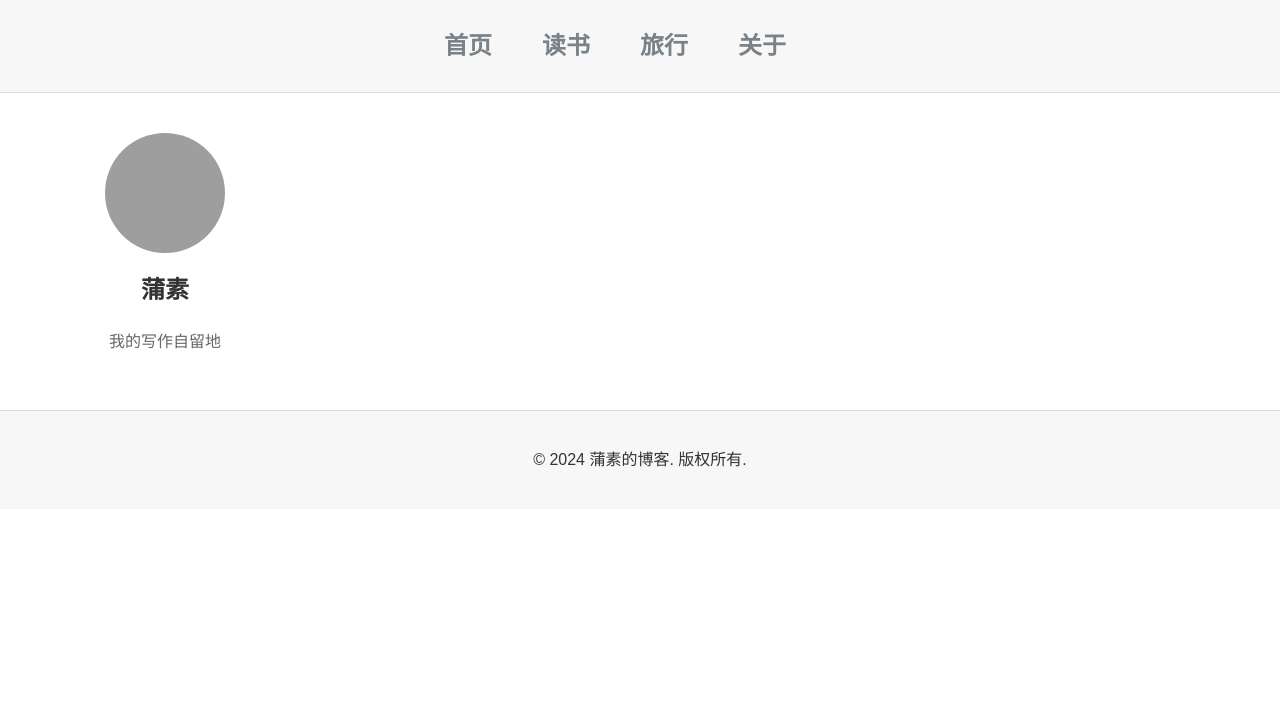
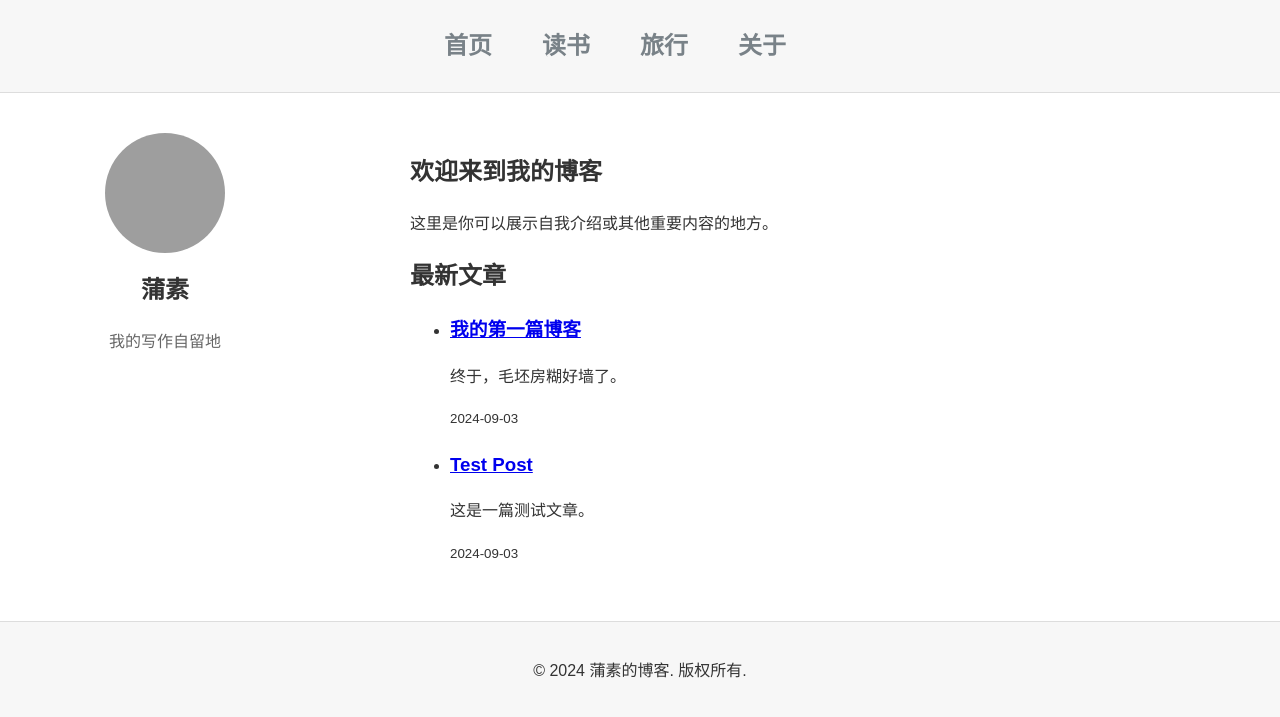
Before and after one commit to pususu/skills-github-pages, a Jekyll site: the page built from index.html, in a window 1280 px wide. Shown: the top 717 px of the page. Built offline with Jekyll 4.4.1, drawn with Linux system fonts in a browser that asks for light colours; grey boxes are pictures that could not be loaded.

Commit message:
Update index.html

```diff
--- a/index.html
+++ b/index.html
@@ -2,3 +2,18 @@
 layout: default
 title: 欢迎来到我的博客
 ---
+
+<h1>欢迎来到我的博客</h1>
+<p>这里是你可以展示自我介绍或其他重要内容的地方。</p>
+
+<!-- 添加文章列表 -->
+<h2>最新文章</h2>
+<ul class="post-list">
+    {% for post in site.posts %}
+        <li class="post-item">
+            <h3><a href="{{ post.url }}">{{ post.title }}</a></h3>
+            <p>{{ post.excerpt }}</p>
+            <p><small>{{ post.date | date: "%Y-%m-%d" }}</small></p>
+        </li>
+    {% endfor %}
+</ul>
```
